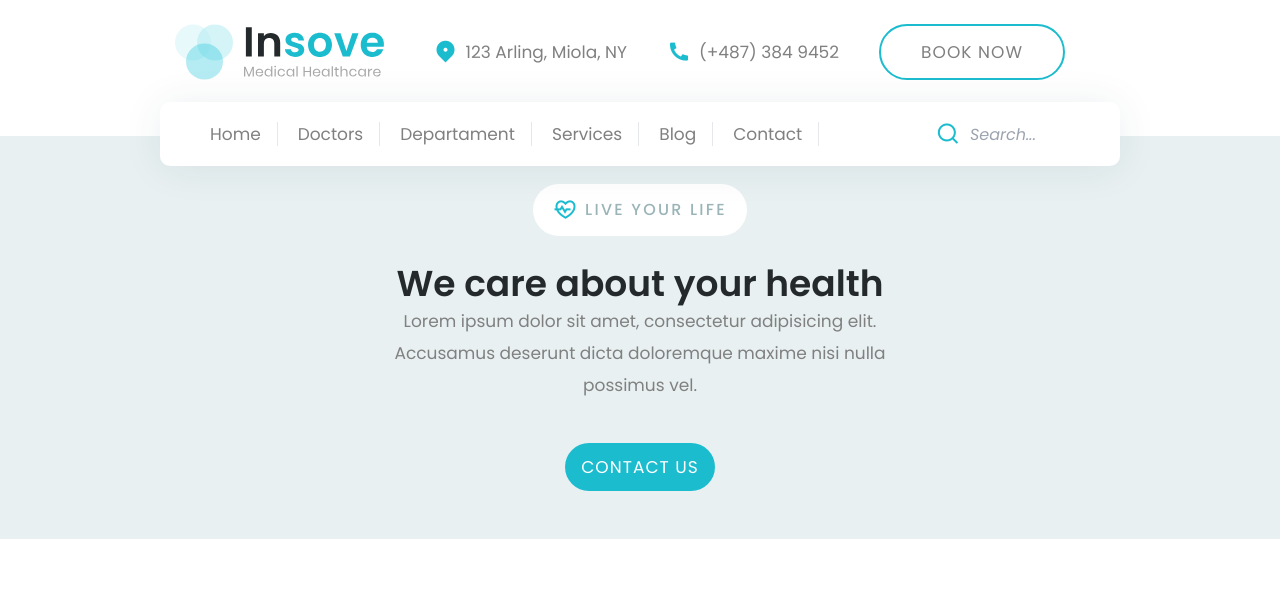
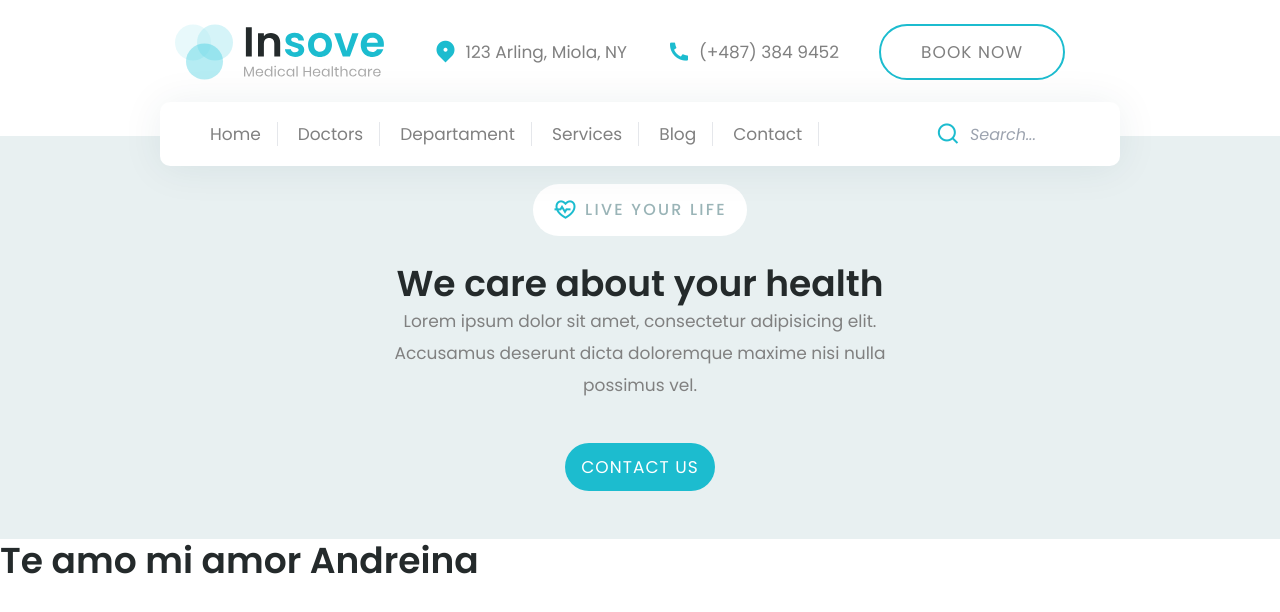
Before and after one commit to dmarmijosa/ladinpage-medical, an Angular app: page / in a window 1280 px wide. Shown: the top 612 px of the page. Built offline with nearby package versions, Linux system fonts and the light colour scheme.

Commit message:
fin de hero part 1

```diff
--- a/src/app/components/hero/hero.component.html
+++ b/src/app/components/hero/hero.component.html
@@ -27,3 +27,4 @@
     </div>
   </div>
 </section>
+<h1 class="h1">Te amo mi amor Andreina </h1>
--- a/src/index.html
+++ b/src/index.html
@@ -2,7 +2,7 @@
 <html lang="en">
 <head>
   <meta charset="utf-8">
-  <title>LadinpageMedical</title>
+  <title>Insove Medical Healhcare</title>
   <base href="/">
   <meta name="viewport" content="width=device-width, initial-scale=1">
   <link rel="icon" type="image/x-icon" href="favicon.ico">
```
